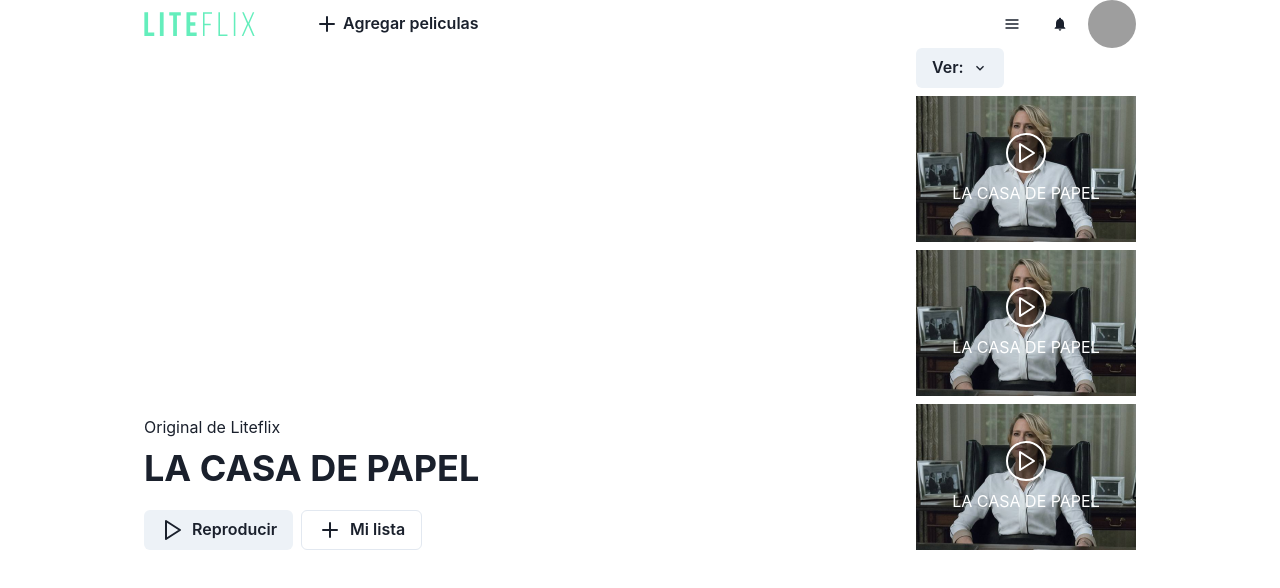
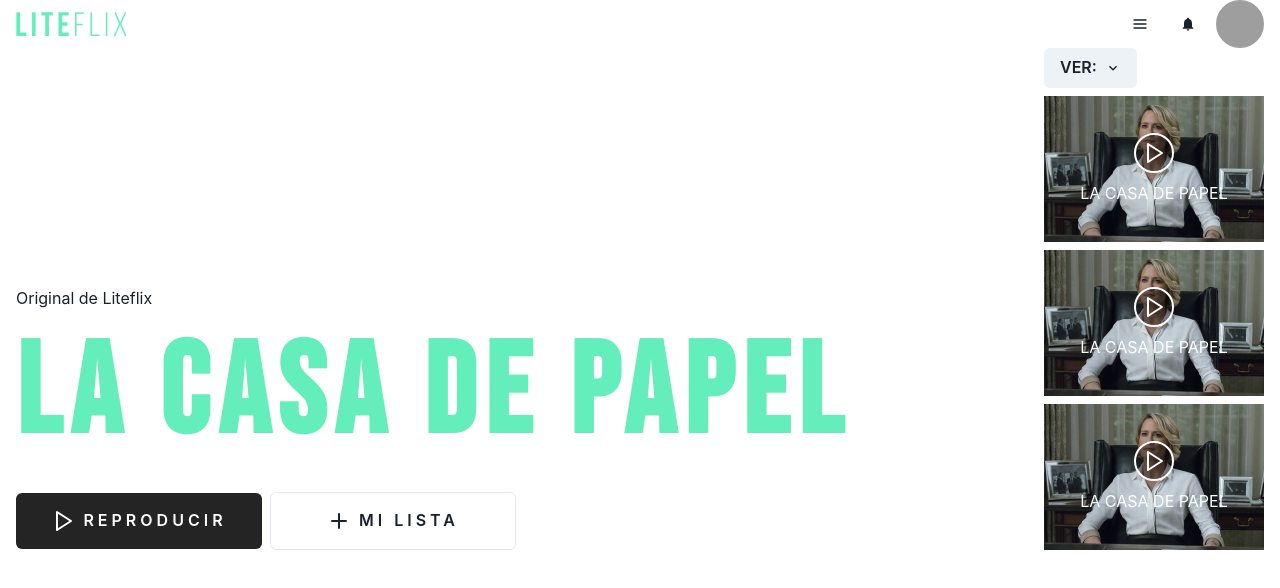
Before and after one commit to Juanjix/liteflix-next, a Next.js app: page / in a window 1280 px wide. Shown: the top 588 px of the page. Built offline with nearby package versions, Linux system fonts and the light colour scheme; grey boxes are pictures that could not be loaded.

Commit message:
feat: add fonts / I made the container bigger

```diff
--- a/package.json
+++ b/package.json
@@ -14,6 +14,8 @@
     "@chakra-ui/react": "^2.8.2",
     "@emotion/react": "^11.11.4",
     "@emotion/styled": "^11.11.0",
+    "@fontsource/bebas-neue": "^5.0.19",
+    "fontsource-bebas-neue": "^4.0.0",
     "framer-motion": "^11.0.8",
     "lucide-react": "^0.356.0",
     "next": "14.1.3",
--- a/src/app/page.tsx
+++ b/src/app/page.tsx
@@ -19,7 +19,7 @@ import {
 
 export default function Home() {
   return (
-    <Container maxW={"container.lg"}>
+    <Container maxW={"7xl"}>
       <Navbar />
       <Flex justify={"space-between"} alignItems={"flex-end"}>
         <Hero title={"La casa de papel"} isOriginal link="/" />
--- a/src/app/providers.tsx
+++ b/src/app/providers.tsx
@@ -1,8 +1,9 @@
 // app/providers.tsx
-'use client'
+"use client";
 
-import { ChakraProvider } from '@chakra-ui/react'
+import { ChakraProvider } from "@chakra-ui/react";
+import { theme } from "./theme";
 
 export function Providers({ children }: { children: React.ReactNode }) {
-  return <ChakraProvider>{children}</ChakraProvider>
+  return <ChakraProvider theme={theme}>{children}</ChakraProvider>;
 }
--- /dev/null
+++ b/src/app/theme.ts
@@ -0,0 +1,29 @@
+import { extendTheme } from '@chakra-ui/react'
+import "@fontsource/bebas-neue"
+
+export const theme = extendTheme({
+  fonts:{
+    heading: `'Bebas Neue', sans-serif`,
+  },
+  colors: {
+    brand: "#64EEBC",
+    darkgrey: "#242424",
+  },
+  components:{
+    Button: {
+      baseStyle: {
+        textTransform: "uppercase",
+      },
+      primary: {
+        background: "darkgrey",
+      }
+    },
+    Modal:{
+      dialogContainer:{
+        baseStyle: {
+          textTransfom: "uppercase"
+        }
+      }
+    }
+  }
+})
--- a/src/components/Hero/Hero.tsx
+++ b/src/components/Hero/Hero.tsx
@@ -9,18 +9,39 @@ interface HeroProps {
 
 export const Hero = (props: HeroProps) => {
   const { title, isOriginal, link } = props;
+  const ButtonStyle = {
+    width: 246,
+    padding: "28px 56px",
+    letterSpacing: 4,
+  };
   return (
     <Stack spacing={5}>
       <Stack>
-        {isOriginal && <Text>Original de Liteflix</Text>}
-        <Heading textTransform={"uppercase"}>{title}</Heading>
+        {isOriginal && (
+          <Text>
+            Original de <span>Liteflix</span>
+          </Text>
+        )}
+        <Heading
+          textTransform={"uppercase"}
+          color={"brand"}
+          fontSize={"9xl"}
+          letterSpacing={9}>
+          {title}
+        </Heading>
       </Stack>
 
       <HStack>
-        <Button leftIcon={<Play />} as={"a"} href={link}>
+        <Button
+          leftIcon={<Play />}
+          as={"a"}
+          href={link}
+          style={ButtonStyle}
+          background={"darkgrey"}
+          color={"white"}>
           Reproducir
         </Button>
-        <Button leftIcon={<Plus />} variant={"outline"}>
+        <Button leftIcon={<Plus />} variant={"outline"} style={ButtonStyle}>
           Mi lista
         </Button>
       </HStack>
--- a/src/components/Navbar/Navbar.tsx
+++ b/src/components/Navbar/Navbar.tsx
@@ -1,6 +1,6 @@
 "use client";
 
-import { useRef, useState } from "react";
+import { useState } from "react";
 
 import { Logo } from "./Logo";
 import {
@@ -10,7 +10,6 @@ import {
   IconButton,
   Drawer,
   DrawerBody,
-  DrawerFooter,
   DrawerHeader,
   DrawerOverlay,
   DrawerContent,
@@ -21,7 +20,6 @@ import {
   ModalOverlay,
   ModalContent,
   ModalHeader,
-  ModalFooter,
   ModalBody,
   ModalCloseButton,
   Input,
@@ -33,22 +31,56 @@ const ModalButton = () => {
   const { isOpen, onOpen, onClose } = useDisclosure();
   const [isSuccess, setIsSuccess] = useState(false);
 
+  const inputStyles = {
+    padding: "40px",
+    border: "1px dashed white",
+    color: "white",
+  };
+
   return (
     <>
-      <Button variant="ghost" leftIcon={<AddIcon />} onClick={onOpen}>
+      <Button
+        variant="ghost"
+        leftIcon={<AddIcon />}
+        onClick={onOpen}
+        color={"white"}>
         Agregar peliculas
       </Button>
 
       <Modal isOpen={isOpen} onClose={onClose}>
         <ModalOverlay />
-        <ModalContent>
-          <ModalHeader>Agregar Pelicula</ModalHeader>
+        <ModalContent bg={"darkgrey"} padding={"40px 40px"}>
+          <ModalHeader
+            textTransform={"uppercase"}
+            color={"brand"}
+            textAlign={"center"}>
+            Agregar Pelicula
+          </ModalHeader>
           <ModalCloseButton />
           <ModalBody>
             {!isSuccess ? (
               <Stack>
-                <Input type="file" />
-                <Input placeholder="Titulo" type="text" />
+                <Input
+                  type="file"
+                  border={0}
+                  marginBottom={50}
+                  marginTop={50}
+                  textAlign={"center"}
+                  style={inputStyles}
+                  textDecorationLine={"underline"}
+                  placeholder="ESTE SERIA EL PLACEHOLDER"
+                  color={"white"}
+                />
+                <Input
+                  placeholder="TITULO"
+                  type="text"
+                  border={0}
+                  borderBottom={"1px solid white"}
+                  borderRadius={0}
+                  marginBottom={50}
+                  marginTop={50}
+                  textAlign={"center"}
+                />
                 <Button colorScheme="blue" mr={3}>
                   Subir Pelicula
                 </Button>
```
Also changed, not shown: 1 other file (tests, documents, lock files or other folders).
